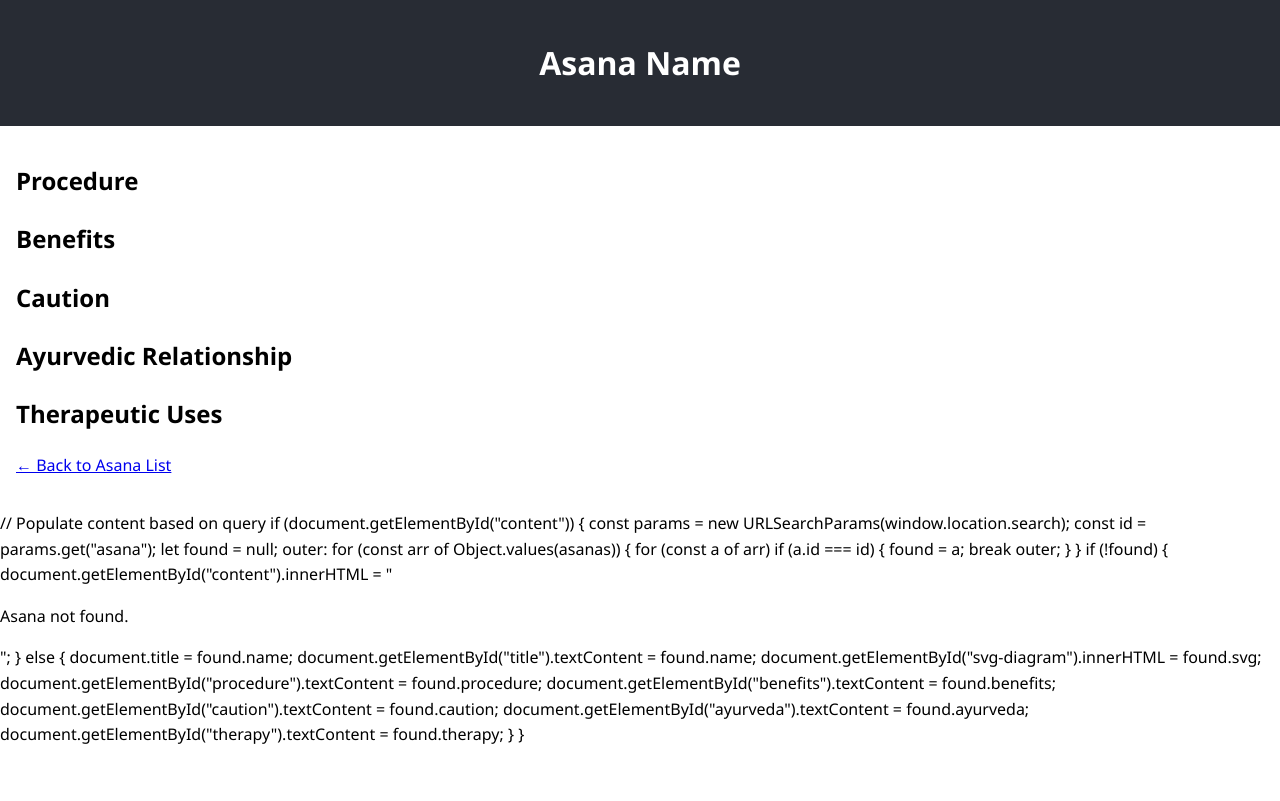
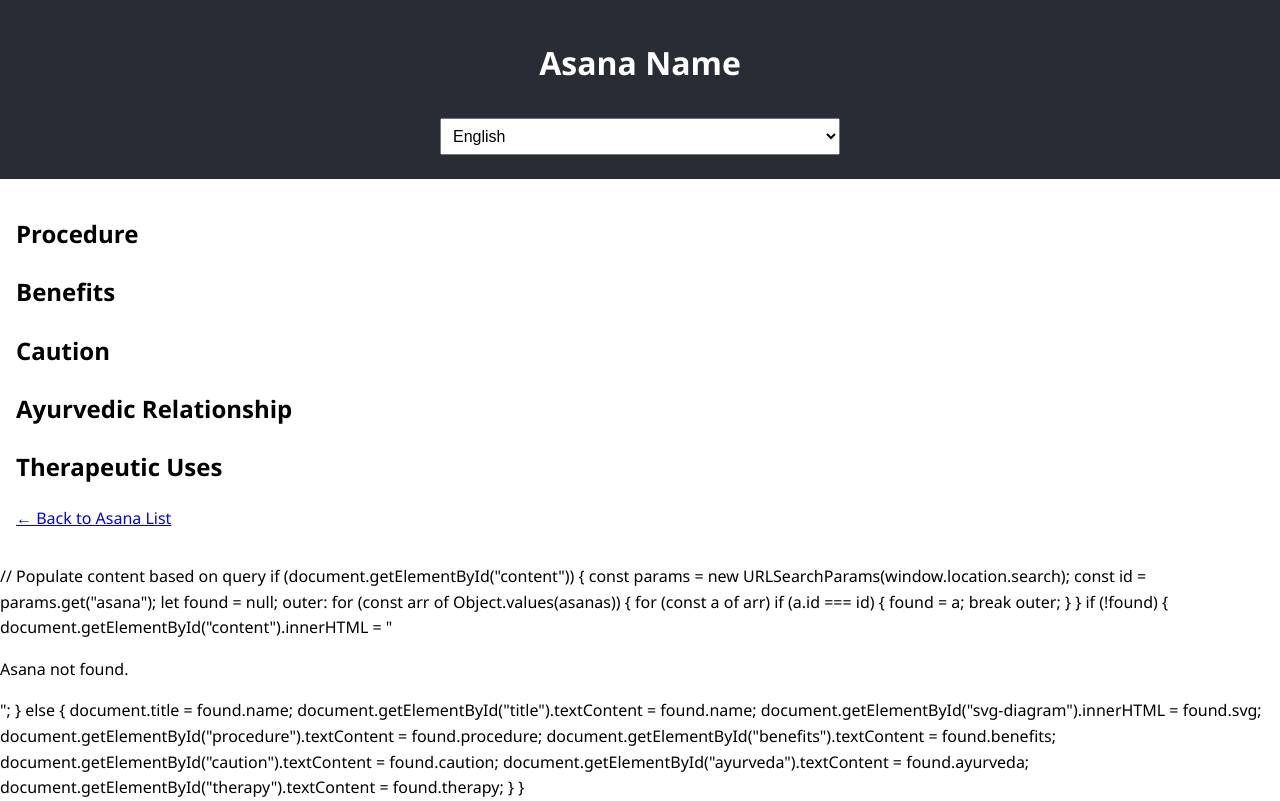
Before and after one commit to Bijal-Talati/Yoga, a plain HTML site: page asana.html in a window 1280 px wide. Drawn offline with Linux system fonts and the light colour scheme.

Commit message:
Update asana.html

```diff
--- a/asana.html
+++ b/asana.html
@@ -7,7 +7,13 @@
   <link rel="stylesheet" href="styles.css">
 </head>
 <body>
-  <header><h1 id="title">Asana Name</h1></header>
+  <header>
+    <h1 id="title">Asana Name</h1>
+    <select id="languageSwitcher">
+      <option value="en">English</option>
+      <option value="hi">हिन्दी</option>
+    </select>
+  </header>
   <main id="content">
     <section id="svg-diagram"></section>
     <section><h2>Procedure</h2><p id="procedure"></p></section>
```
